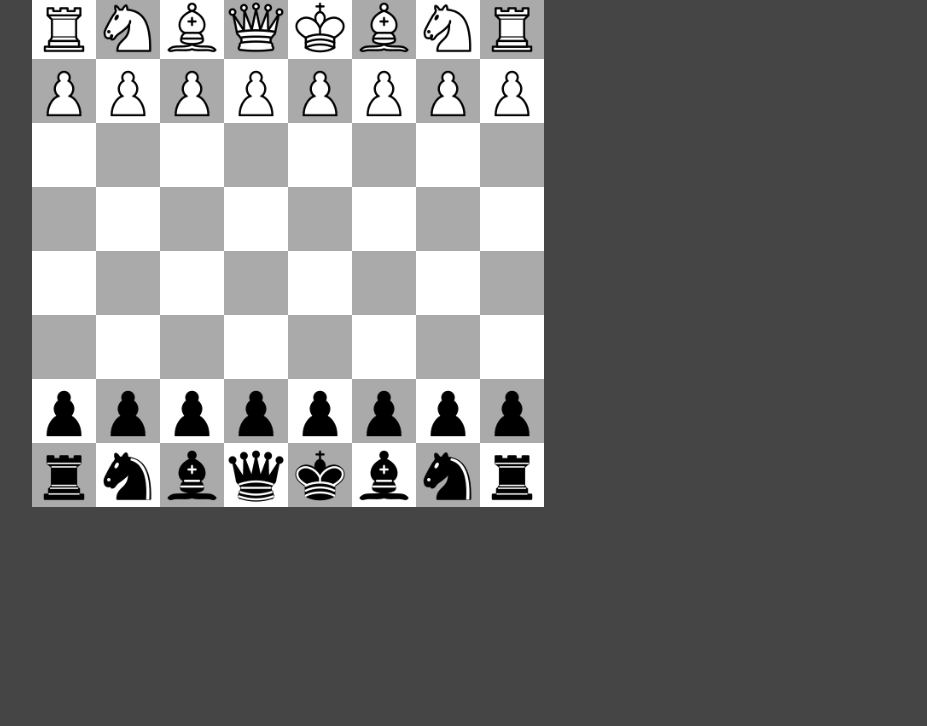
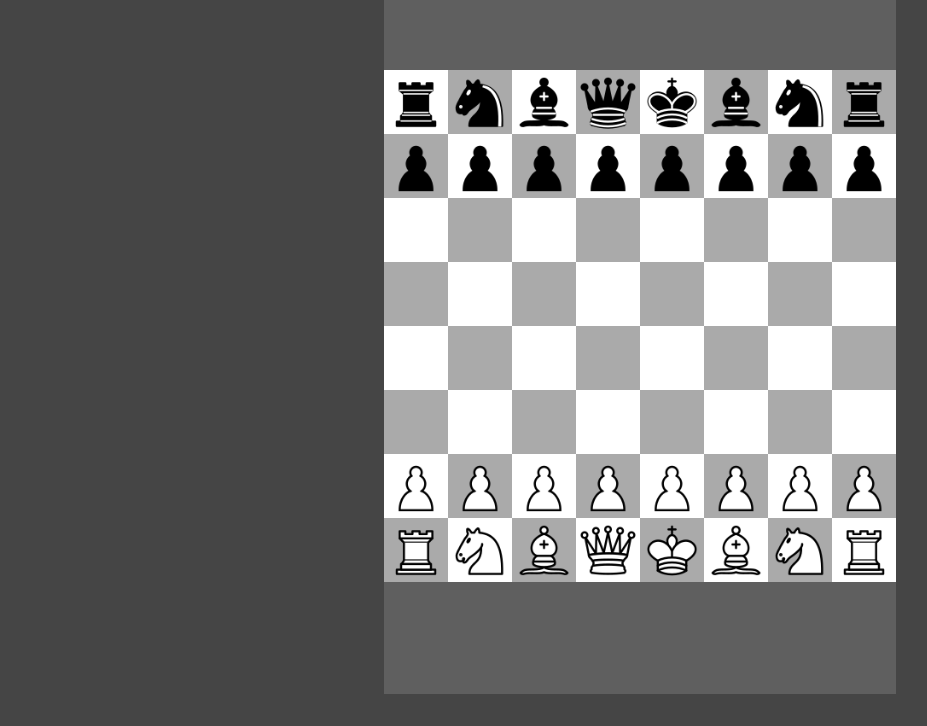
Before and after one commit to stefan-nicolae/cv-chess-app, a React app in the folder chess/: page / in a window 1280 px wide. Shown: the part 74-800 px from the top of the page, without its empty margins (0-927 px from the left). Built offline with nearby package versions, Linux system fonts and the light colour scheme.

Commit message:
board basics are done
todo: extra chess rules, server connect

```diff
--- /dev/null
+++ b/chess/src/captured-pieces.css
@@ -0,0 +1,11 @@
+.captured-pieces {
+    height: 128px;
+    width: 512px;
+    background-color: rgb(95, 95, 95);
+    display: flex;
+    flex-wrap: wrap;
+}
+
+.captured-pieces img:hover {
+    opacity: 1;
+}
--- /dev/null
+++ b/chess/src/captured-pieces.js
@@ -0,0 +1,15 @@
+import "./captured-pieces.css"
+import { pieceData } from "./pieces";
+
+
+export default function CapturedPieces (props) {
+    const ourTeam = props.ourTeam
+    const theirTeam = props.theirTeam
+    return (<div className="captured-pieces">
+        {
+            props.capturedPieces.map(piece => {
+                return(<div className="captured-piece"><img draggable="false" src={pieceData[piece.type][(piece.color === "thisSide" ? ourTeam : theirTeam) === "black" ? 0 : 1]}></img></div>)
+            })
+        }
+    </div>)
+}
--- a/chess/src/chessboard.css
+++ b/chess/src/chessboard.css
@@ -22,12 +22,15 @@
 }
 
 .red-cell {
-    background-color: red;
+    background-color: rgb(255, 164, 164);
 }
 
 img {
     width: 64px;
     height: 64px;
+}
+
+.chess-piece.user img {
     cursor: pointer;
 }
 
--- a/chess/src/chessboard.js
+++ b/chess/src/chessboard.js
@@ -1,10 +1,10 @@
 import React, { useState } from "react";
 import "./chessboard.css";
-import { pieceData, Piece, Pawn, Rook, Knight, Bishop, Queen, King } from "./pieces";
+import { pieceData, Pawn, Rook, Knight, Bishop, Queen, King } from "./pieces";
 
-
-// Import the Piece classes (Pawn, Rook, Knight, Bishop, Queen, King)
-// Make sure the classes are available in the same scope
+const thisSide = "thisSide"
+const thatSide = "thatSide"
+const enemyKing = new King(thatSide, [0, 4]);
 
 function arrayExistsInLibrary(array, library) {
   if(library === null) return false
@@ -13,25 +13,15 @@ function arrayExistsInLibrary(array, library) {
   });
 }
 
-//TODO: The game logic should work with thisSide & thatSide.
-
-//At the start of the game, the server decides what color is thisSide and what color is thatSide
-
-export default function Chessboard() {
-  // Initialize the chessboard state with an 8x8 array of null values
+const initializeChessboard = () => {
   const initialChessboard = Array.from({ length: 8 }, () =>
-    Array(8).fill(null)
+  Array(8).fill(null)
   );
-
-  //SHOULD ACTUALLY BE DECIDED BY THE SERVER
-  const thisSide = "black"
-  const thatSide = thisSide === "white" ? "black" : "white"
-
   initialChessboard[0][0] = new Rook(thatSide, [0, 0]);
   initialChessboard[0][1] = new Knight(thatSide, [0, 1]);
   initialChessboard[0][2] = new Bishop(thatSide, [0, 2]);
   initialChessboard[0][3] = new Queen(thatSide, [0, 3]);
-  initialChessboard[0][4] = new King(thatSide, [0, 4]);
+  initialChessboard[0][4] = enemyKing
   initialChessboard[0][5] = new Bishop(thatSide, [0, 5]);
   initialChessboard[0][6] = new Knight(thatSide, [0, 6]);
   initialChessboard[0][7] = new Rook(thatSide, [0, 7]);
@@ -50,56 +40,151 @@ export default function Chessboard() {
   for (let i = 0; i < 8; i++) {
     initialChessboard[6][i] = new Pawn(thisSide, [6, i]);
   }
+  return initialChessboard
+}
 
-  const [chessboard, setChessboard] = useState(initialChessboard);
-  // const [draggedPiece, setDraggedPiece] = useState(null);
+const filterAllowedMovement = (piece, chessboard) => {
+  const allowedMovementTemp = piece.allowedMovement()
+  allowedMovementTemp.sort((a, b) => -a[0] + b[0]);
+  for(let i = 0; i < allowedMovementTemp.length; i++) {
+    const row = allowedMovementTemp[i][0]
+    const col = allowedMovementTemp[i][1]
+    const isPawnCapturing = allowedMovementTemp[i][2]
+
+    if(isPawnCapturing)
+      allowedMovementTemp[i].pop() //get rid of the third element
+
+    if(chessboard[row][col] && chessboard[row][col].color === "thisSide")
+      allowedMovementTemp[i] = []
+
+    if(piece.type==="Pawn" && (!chessboard[row][col] || chessboard[row][col].color === "thisSide") && isPawnCapturing) {
+      allowedMovementTemp[i] = []
+    }
+
+    if(piece.type==="Pawn" && chessboard[piece.position[0] - 1][piece.position[1]]) {
+      if(allowedMovementTemp[i][0] === piece.position[0] - 1 && allowedMovementTemp[i][1] === piece.position[1]) {
+        allowedMovementTemp[i] = []
+      }
+    }
+
+    if (piece.type === "Rook" || piece.type === "Queen") {
+      // Check if there are any pieces blocking the horizontal and vertical paths
+      if (row !== piece.position[0]) {
+        const start = Math.min(row, piece.position[0]);
+        const end = Math.max(row, piece.position[0]);
+        for (let r = start + 1; r < end; r++) {
+          if (chessboard[r][col]) {
+            allowedMovementTemp[i] = [];
+            break;
+          }
+        }
+      } else if (col !== piece.position[1]) {
+        const start = Math.min(col, piece.position[1]);
+        const end = Math.max(col, piece.position[1]);
+        for (let c = start + 1; c < end; c++) {
+          if (chessboard[row][c]) {
+            allowedMovementTemp[i] = [];
+            break;
+          }
+        }
+      }
+    }
+
+    if (piece.type === "King") {
+      // Implement King's movement restrictions (1 square in any direction)
+      const rowDiff = Math.abs(row - piece.position[0]);
+      const colDiff = Math.abs(col - piece.position[1]);
+      if (rowDiff > 1 || colDiff > 1) {
+        allowedMovementTemp[i] = [];
+      }
+    }
+
+    if (piece.type === "Bishop" || piece.type === "Queen") {
+      // Check if there are any pieces blocking the diagonal paths
+      const rowDiff = Math.abs(row - piece.position[0]);
+      const colDiff = Math.abs(col - piece.position[1]);
+      if (rowDiff === colDiff) {
+        const startRow = Math.min(row, piece.position[0]);
+        const endRow = Math.max(row, piece.position[0]);
+        const startCol = Math.min(col, piece.position[1]);
+        const endCol = Math.max(col, piece.position[1]);
+        for (let r = startRow + 1, c = startCol + 1; r < endRow; r++, c++) {
+          if (chessboard[r][c]) {
+            allowedMovementTemp[i] = [];
+            break;
+          }
+        }
+      }
+    }
+  }
+  return allowedMovementTemp
+}
+
+const isAlliedCheckmate = (chessboard) => {
+  const enemyKingAllowedMovement = filterAllowedMovement(enemyKing, chessboard)
+  for(let r = 0; r<8; r++) {
+    for(let c = 0; c < 8; c++) {
+      const alliedAllowedMovement = filterAllowedMovement(chessboard[r][c], chessboard)
+      alliedAllowedMovement.forEach(a => {
+        for(let i = 0; i<enemyKingAllowedMovement; i++) {
+          if(enemyKingAllowedMovement[i][0] === a[0] && enemyKingAllowedMovement[i][1] === a[1]) {
+            enemyKingAllowedMovement.splice(i, 1)
+          }
+        }
+      })
+    }
+  }
+  return enemyKingAllowedMovement.length
+}
+
+export default function Chessboard(props) {
+  const ourTeam = props.ourTeam
+  const theirTeam = props.theirTeam
+  const [chessboard, setChessboard] = useState(initializeChessboard());
   const [allowedMovement, setAllowedMovement] = useState([])
-
+  const [draggedPiece, setDraggedPiece] = useState()
 
   const handleDragStart = (e, piece) => {
+    if(piece.color === "thatSide")  {
+      e.preventDefault()
+      return
+    }
     e.dataTransfer.setData("text/plain", ""); // Required for Firefox
-    console.log("test")
-    // setDraggedPiece(piece);
-    // if (!draggedPiece) return;
-    // setTimeout(() => {
-          const allowedMovementTemp = piece.allowedMovement()
-          for(let i = 0; i < allowedMovementTemp.length; i++) {
-            const row = allowedMovementTemp[i][0]
-            const col = allowedMovementTemp[i][1]
-            const isPawnCapturing = allowedMovementTemp[i][2]
-            if(isPawnCapturing) allowedMovementTemp[i].pop() //get rid of the third element
-            //if there's an element & it's thisSide, remove that coord
-            // if(chessboard[col][row] && chessboard[col][row].color === thisSide) allowedMovementTemp[i] = []
-            //if there's no element & isPawnCapturing is true, remove that coord
-            // if(!chessboard[col][row] && isPawnCapturing) allowedMovementTemp[i] = []
-          }
-          setAllowedMovement(allowedMovementTemp)
-
-    // },100)
+    setDraggedPiece(piece)
+    setAllowedMovement(filterAllowedMovement(piece, chessboard))
   };
 
   const handleDragEnd = () => {
-    // setDraggedPiece(null);
     setAllowedMovement(null)
   };
 
   const handleDragOver = (e, targetRow, targetCol) => {
     e.preventDefault(); // Necessary to allow dropping
-
   };
 
   const handleDrop = (e, targetRow, targetCol) => {
     e.preventDefault();
+    const isMoveAllowed = allowedMovement.some(move => {
+      return move[0] === targetRow && move[1] === targetCol;
+    });
+    if(!isMoveAllowed) return
+    const newChessboard = [...chessboard]
+    newChessboard[draggedPiece.position[0]][draggedPiece.position[1]] = null
+    draggedPiece.position = [targetRow, targetCol]
 
+    const capturedPiece = newChessboard[targetRow][targetCol]
+    if(capturedPiece) {
+      const newCapturedPieces = {...props.capturedPieces}
+      newCapturedPieces.enemy.push(capturedPiece)
+      props.setCapturedPieces(newCapturedPieces)
+    }
 
-    // Perform your logic to update the chessboard state here
-    // For example, move the piece to the new position
-    // Update the state accordingly to reflect the new chessboard state
-    // setDraggedPiece(null)
-
+    newChessboard[targetRow][targetCol] = draggedPiece
+    setDraggedPiece(null)
+    setAllowedMovement([])
+    setChessboard(newChessboard)
   };
 
-  // Render the chessboard with pieces
   return (
     <div className="chessboard">
       {chessboard.map((row, rowIndex) => (
@@ -120,19 +205,17 @@ export default function Chessboard() {
                     {piece && (
                       <div
                         className={`chess-piece ${
-                          piece.color === "white" ? "white" : "black"
+                          piece.color === "thisSide" ? "user" : ""
                         }`}
                       >
-                        <img src={pieceData[piece.type][piece.color === "black" ? 0 : 1]} alt={piece.type} />
+                        <img src={pieceData[piece.type][(piece.color === "thisSide" ? ourTeam : theirTeam) === "black" ? 0 : 1]} alt={piece.type} />
                       </div>
                     )}
                   </div>
                 );
               })}
-
         </div>
       ))}
     </div>
   );
-
 }
--- a/chess/src/container.css
+++ b/chess/src/container.css
@@ -12,4 +12,8 @@
     background-color: var(--backgroundColor);
     height: 100vh;
     padding: 32px;
+    user-select: none;
+    display: flex;
+    flex-direction: column;
+    align-items: center;
 }
--- a/chess/src/container.js
+++ b/chess/src/container.js
@@ -1,9 +1,17 @@
 import "./container.css"
+import CapturedPieces from "./captured-pieces"
 import Chessboard from "./chessboard"
+import { useState, useRef } from "react"
 
 export default function Container () {
+    const [capturedPieces, setCapturedPieces] = useState({enemy:[], allied:[]})
+    const ourTeamRef = useRef(Math.random() < 0.5 ? "white" : "black")
+    const ourTeam = ourTeamRef.current
+    const theirTeam = ourTeam === "white" ? "black" : "white"
+
     return <div className="container">
-        <h1>Welcome to the Chess App</h1>
-        <Chessboard/>
+        <CapturedPieces capturedPieces={capturedPieces.enemy} ourTeam={ourTeam} theirTeam={theirTeam}/>
+        <Chessboard setCapturedPieces={setCapturedPieces} capturedPieces={capturedPieces} ourTeam={ourTeam} theirTeam={theirTeam}/>
+        <CapturedPieces capturedPieces={capturedPieces.allied} ourTeam={ourTeam} theirTeam={theirTeam}/>
     </div>
 }
--- a/chess/src/pieces.js
+++ b/chess/src/pieces.js
@@ -31,7 +31,7 @@ class Pawn extends Piece {
 
   allowedMovement() {
     const [currentRow, currentCol] = this.position;
-    const direction = this.color === "white" ? 1 : -1;
+    const direction = this.color === "thatSide" ? 1 : -1;
     const allowedMoves = [];
 
     // Pawns can move one square forward
@@ -39,15 +39,15 @@ class Pawn extends Piece {
 
     // Pawns can move two squares forward on their first move
     if (
-      (currentRow === 1 && this.color === "white") ||
-      (currentRow === 6 && this.color === "black")
+      (currentRow === 1 && this.color === "thatSide") ||
+      (currentRow === 6 && this.color === "thisSide")
     ) {
       allowedMoves.push([currentRow + 2 * direction, currentCol]);
     }
 
     // Pawns can capture diagonally
-    allowedMoves.push([currentRow + direction * 2, currentCol - 1, true]);
-    allowedMoves.push([currentRow + direction * 2, currentCol + 1, true]);
+    allowedMoves.push([currentRow + direction, currentCol - 1, true]);
+    allowedMoves.push([currentRow + direction, currentCol + 1, true]);
 
     // Filter out invalid moves (e.g., outside the board)
     return allowedMoves.filter(([newRow, newCol]) => {
@@ -192,7 +192,6 @@ class King extends Piece {
   }
 }
 
-
 const pieceData = {
   Pawn: [pawnBlack, pawnWhite],
   Bishop: [bishopBlack, bishopWhite],
```
Also changed, not shown: TODO.TXT (added).
